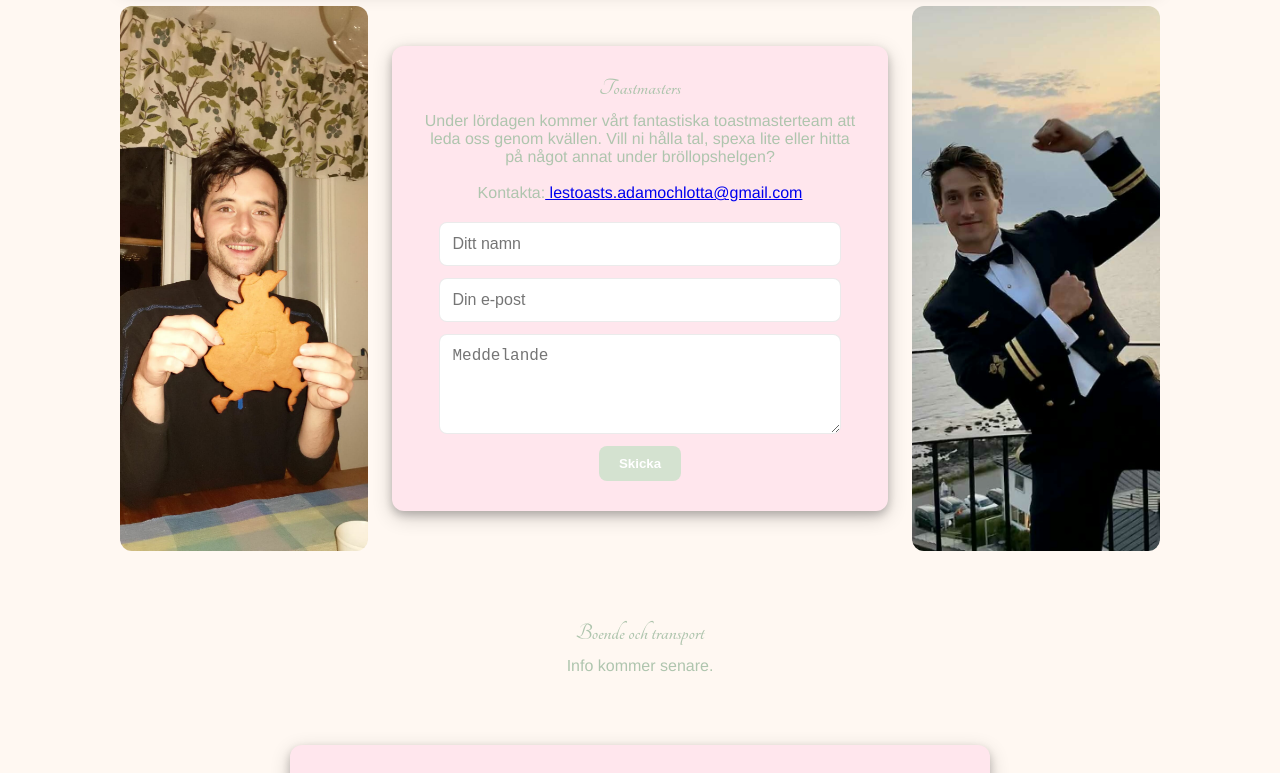
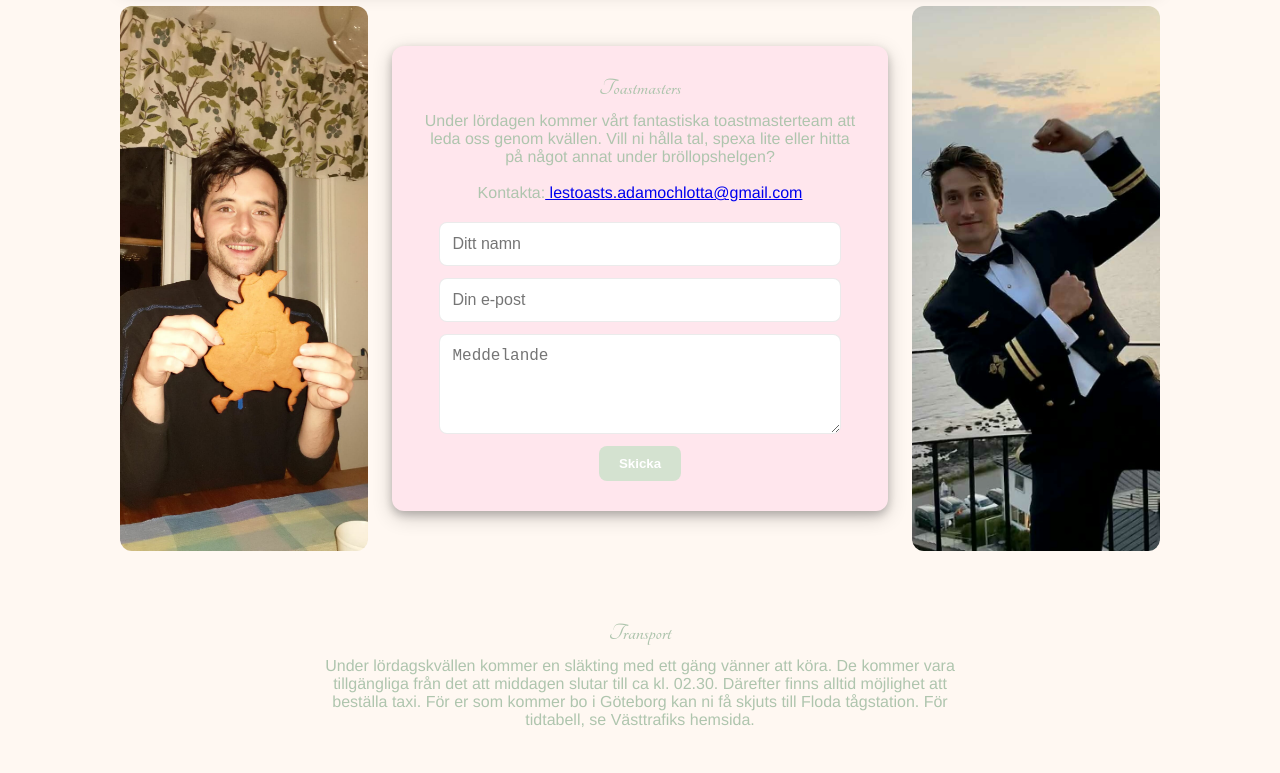
Before and after one commit to adawaks/sellmannwaks, a React (Create React App) app: page / in a window 1280 px wide. Shown: the part 2000-2773 px from the top of the page. Built offline with nearby package versions, Linux system fonts and the light colour scheme.

Commit message:
Updated Boende (and changed title to Transport) with transport info

```diff
--- a/src/components/Boende.jsx
+++ b/src/components/Boende.jsx
@@ -4,9 +4,13 @@ export default function Boende() {
   return (
     <section id="boende" style={{ padding: "0 20px" }}>
       <div className="centered-block">
-        <h1>Boende och transport</h1>
+        <h1>Transport</h1>
         <p>
-          Info kommer senare.
+          Under lördagskvällen kommer en släkting med ett gäng vänner att köra.
+          De kommer vara tillgängliga från det att middagen slutar till ca kl. 02.30.
+          Därefter finns alltid möjlighet att beställa taxi.
+          För er som kommer bo i Göteborg kan ni få skjuts till Floda tågstation.
+          För tidtabell, se Västtrafiks hemsida.
         </p>
       </div>
     </section>
--- a/src/components/NavBar.jsx
+++ b/src/components/NavBar.jsx
@@ -57,7 +57,7 @@ export default function NavBar() {
           <a href="#schema">Helgens schema</a>
           <a href="#toast">Toastmasters</a>
           <a href="#top" className="brand">Sellmann Waks</a>
-          <a href="#boende">Boende</a>
+          <a href="#boende">Transport</a>
           <a href="#foto">Fotografering</a>
           <a href="#barn">Barn</a>
           <a href="#presenter">Presenter</a>
@@ -71,7 +71,7 @@ export default function NavBar() {
           <a href="#karta" onClick={closeMenu}>Var?</a>
           <a href="#schema" onClick={closeMenu}>Helgens schema</a>
           <a href="#toast" onClick={closeMenu}>Toastmasters</a>
-          <a href="#boende" onClick={closeMenu}>Boende</a>
+          <a href="#boende" onClick={closeMenu}>Transport</a>
           <a href="#foto" onClick={closeMenu}>Fotografering</a>
           <a href="#barn" onClick={closeMenu}>Barn</a>
           <a href="#presenter" onClick={closeMenu}>Presenter</a>
```
